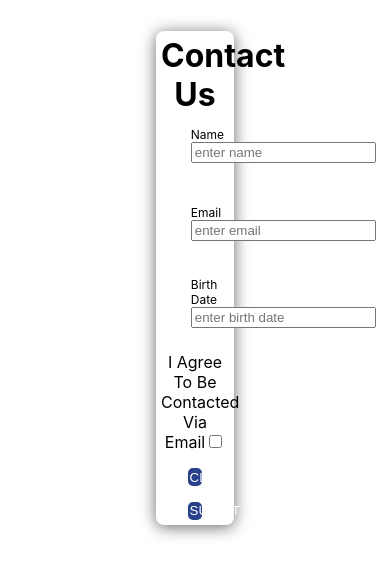
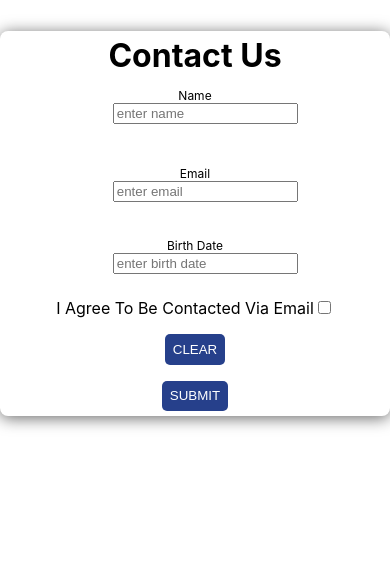
Before and after one commit to dujules23/contact-us-form, a React (Create React App) app: page / in a window 390 px wide. Shown: the top 576 px of the page. Built offline with nearby package versions, Linux system fonts and the light colour scheme.

Commit message:
added media query

```diff
--- a/src/App.css
+++ b/src/App.css
@@ -27,12 +27,3 @@
 .App-link {
   color: #61dafb;
 }
-
-@keyframes App-logo-spin {
-  from {
-    transform: rotate(0deg);
-  }
-  to {
-    transform: rotate(360deg);
-  }
-}
--- a/src/Form.css
+++ b/src/Form.css
@@ -33,7 +33,7 @@
     background: #26408b;
     margin: 0 auto;
     margin-top: 1rem;
-    width: 20%;
+    /* width: 20%; */
     height: 8%;
     border: none;
     border-radius: 5px;
@@ -43,3 +43,15 @@
     padding: 2%;
     justify-content: flex-end;
 }
+
+
+@media all {
+  .form-container{
+    width: 100%
+  }
+
+  .form-input{
+    width: 50%;
+  }
+
+}
```
